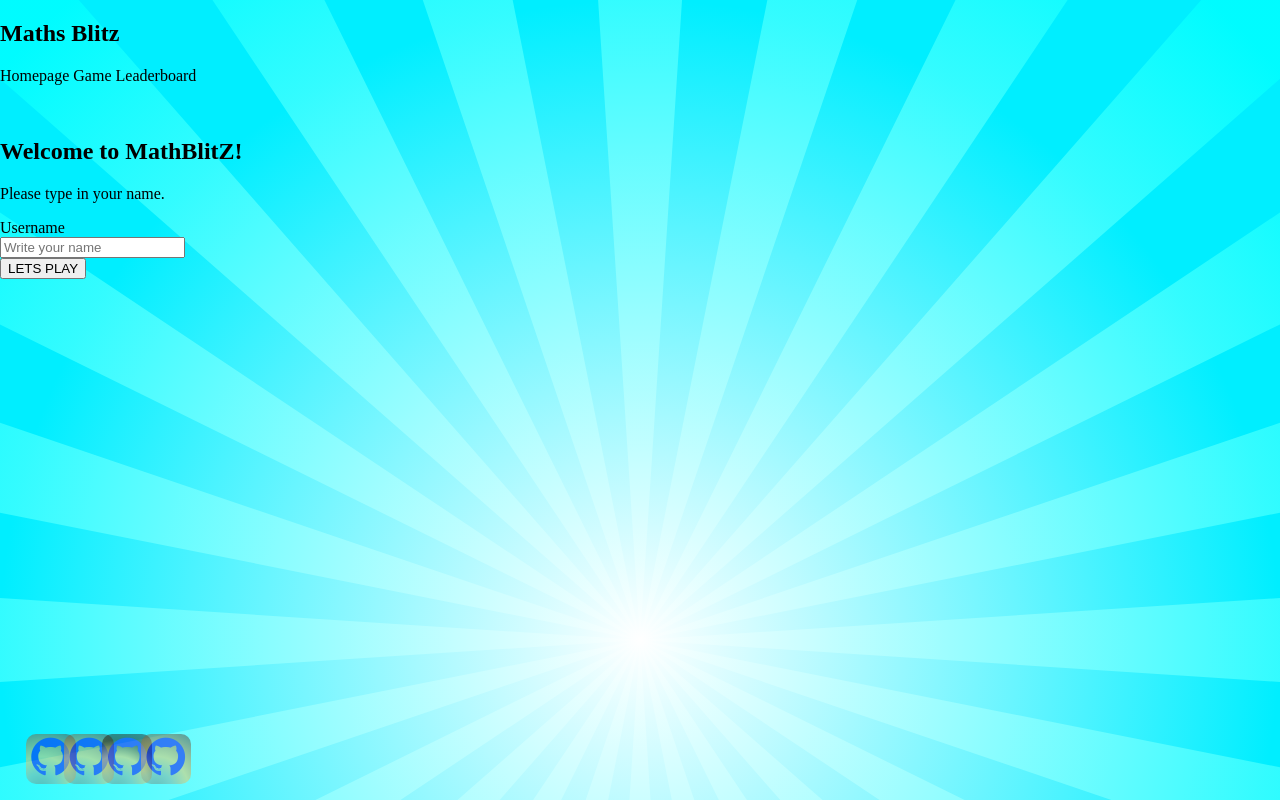
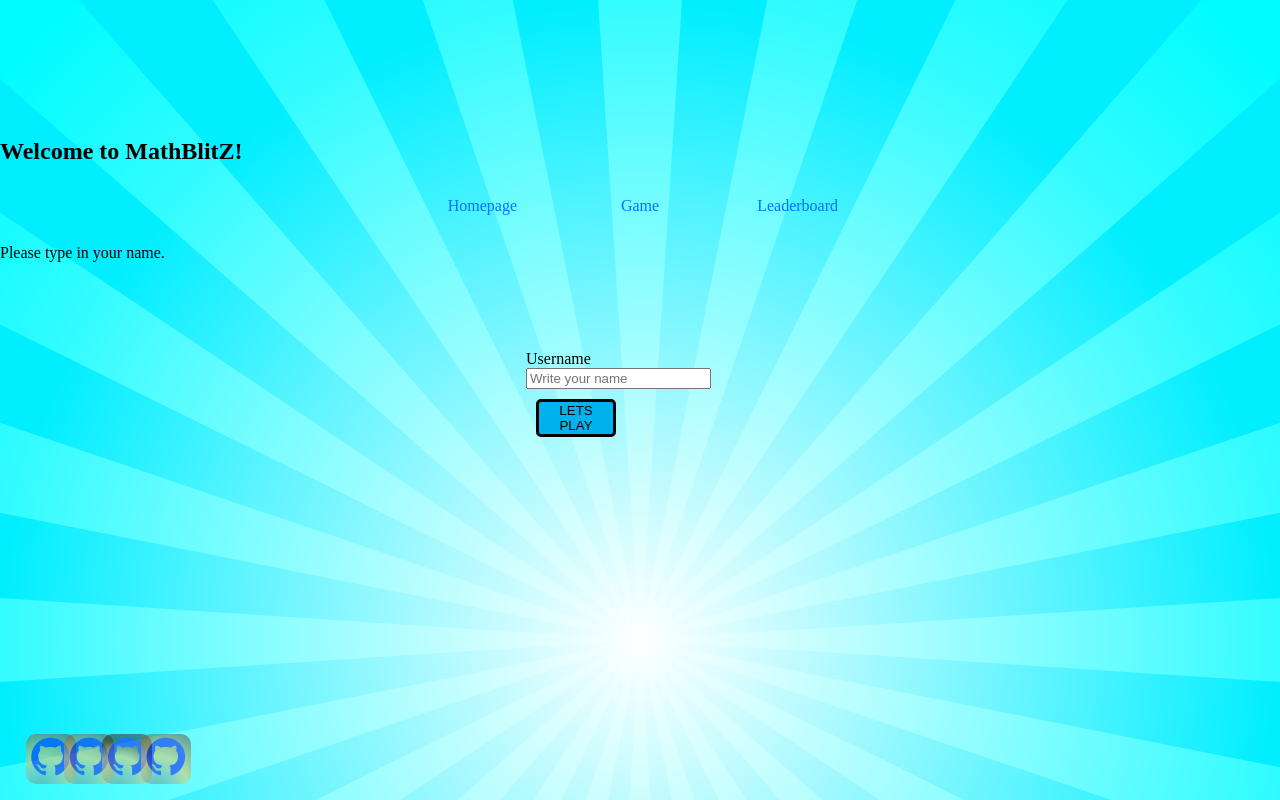
Before and after one commit to PDXMapGamer/Maths-Game-Collaboration, a website built with Vite: page client/index.html in a window 1280 px wide. Built offline with nearby package versions, Linux system fonts and the light colour scheme.

Commit message:
added the nav bar

```diff
--- a/client/index.html
+++ b/client/index.html
@@ -10,31 +10,38 @@
   <title>Maths game</title>
 </head>
 <!-- made a static navigation bar to stay on page throughout game - Anu -->
-<nav>
-  <div id="game-logo">
-    <h1>Maths Blitz</h1>
-  </div>
-  <a id="home-link" class="home-link">Homepage</a>
-  <a id="games-link" class="games-link">Game</a>
-  <a id="leaderboard-link" class="leaderboard-link">Leaderboard</a>
-</nav>
+
+
 
 <body id="body-grid-container">
   <!-- index-section will be the first section the user sees before being taken to middle-section after clicking submit -Anu  -->
+  <div id="game-logo"></div>
+
   <section id="index-section">
     <div id="userEmoji"></div>
     <h2>
       <!-- Welcome slogan -->
       Welcome to MathBlitZ!
     </h2>
+    <nav class="nav"></nav>
+    <!-- moved nav bar and did some basic effects this should work for everything and makes it look a liitle cleaniner colours need to change. 26/09/24 0938 -->
+    <ul class="mainnavbar">
+      <li><a id="home-link" class="anav home-link">Homepage</a></li>
+      <li><a id="games-link" class="anav games-link">Game</a></li>
+      <li><a id="leaderboard-link" class="anav leaderboard-link">Leaderboard</a></li>
+    </ul>
+    </nav>
+
     <!-- had intial idea to use emoji (generated from an api and randomly assigned) instead of username but decided due to time to have the user input a name. initially discussed -Sam and Anu - 24/09/24 1413-->
-    <p> Please type in your name.</p>
-    <form id="usernameForm" method="POST"></form>
-    <!-- action="server.js" method="POST" -->
-    <label for="username">Username</label><br />
-    <input type="text" id="username" name="username" placeholder="Write your name" /><br />
-    <button type="submit" id="submitButton">LETS PLAY</button>
-    <!-- musa added the submit butten 25/09/2024 10:30 -->
+    <p class="startingSentance"> Please type in your name.</p>
+    <form class="usernameForm" id="usernameForm" method="POST">
+      <!-- action="server.js" method="POST" -->
+      <label for="username">Username</label><br />
+      <input type="text" id="username" name="username" placeholder="Write your name" /><br />
+      <button type="submit" id="submitButton" class="letsPlayButton btn-arrow">
+        <span>LETS PLAY</span>
+      </button>
+      <!-- musa added the submit butten 25/09/2024 10:30 -->
     </form>
   </section>
   <section id="games-section" class="hidden">
--- a/client/style.css
+++ b/client/style.css
@@ -154,3 +154,86 @@ a:hover {
   box-shadow: 0 5px 35px 0px rgba(255, 255, 255, 0.795);
   opacity: 1;
 }
+
+.usernameForm {
+  position: fixed;
+  top: 50%;
+  left: 45%;
+  margin-top: -50px;
+  margin-left: -50px;
+  width: 100px;
+  height: 100px;
+}
+
+.letsPlayButton {
+  margin: 10px;
+  border: solid;
+  border-radius: 5px;
+  display: inline-block;
+  background: rgb(0, 178, 238);
+  transition: 0s "\21E2";
+  cursor: pointer;
+}
+
+.letsPlayButton:hover {
+  background-color: rgb(0, 255, 191);
+  transition-duration: 0.5s;
+}
+
+.btn-arrow {
+  position: relative;
+  transition: background-color 300ms ease-out;
+  span {
+    display: inline-block;
+    position: relative;
+    transition: all 300ms ease-out;
+    will-change: transform;
+  }
+  &:hover span {
+    transform: translate3d(-1rem, 0, 0);
+  }
+}
+
+.nav {
+  /*nav bar - aiming to make it horizontal across the top with individual placement in different places */
+  list-style: none;
+  width: 100%;
+}
+
+.mainnavbar {
+  /*code for Nav bar code for making a list*/
+  margin: 0;
+  padding: 0;
+  text-align: center;
+  width: 100%;
+}
+
+.mainnavlink {
+  /*changing font size for main list so it stands out more*/
+  font-size: larger;
+  /* pointer-events: none; */
+}
+
+li {
+  /*code for Nav bar elements in my list */
+  margin: 1%;
+  width: 10%;
+  display: inline-block;
+}
+.anav {
+  /*code for Nav bar making the individual elements in the list look nice also setting up for the transition effect*/
+  font-size: 100%;
+  padding: 5%;
+  color: rgb(0, 115, 255);
+  text-decoration: none;
+  background-image: linear-gradient(rgb(0, 174, 255), rgb(0, 191, 255));
+  background-repeat: no-repeat;
+  background-size: 100% 0;
+  transition: 1s;
+}
+
+.anav:hover {
+  /*code for Nav bar when hover over a list changes the color of the writing - and highlights slowly*/
+  color: black;
+  background-size: 100% 100%;
+}
```
Also changed, not shown: README.md.
